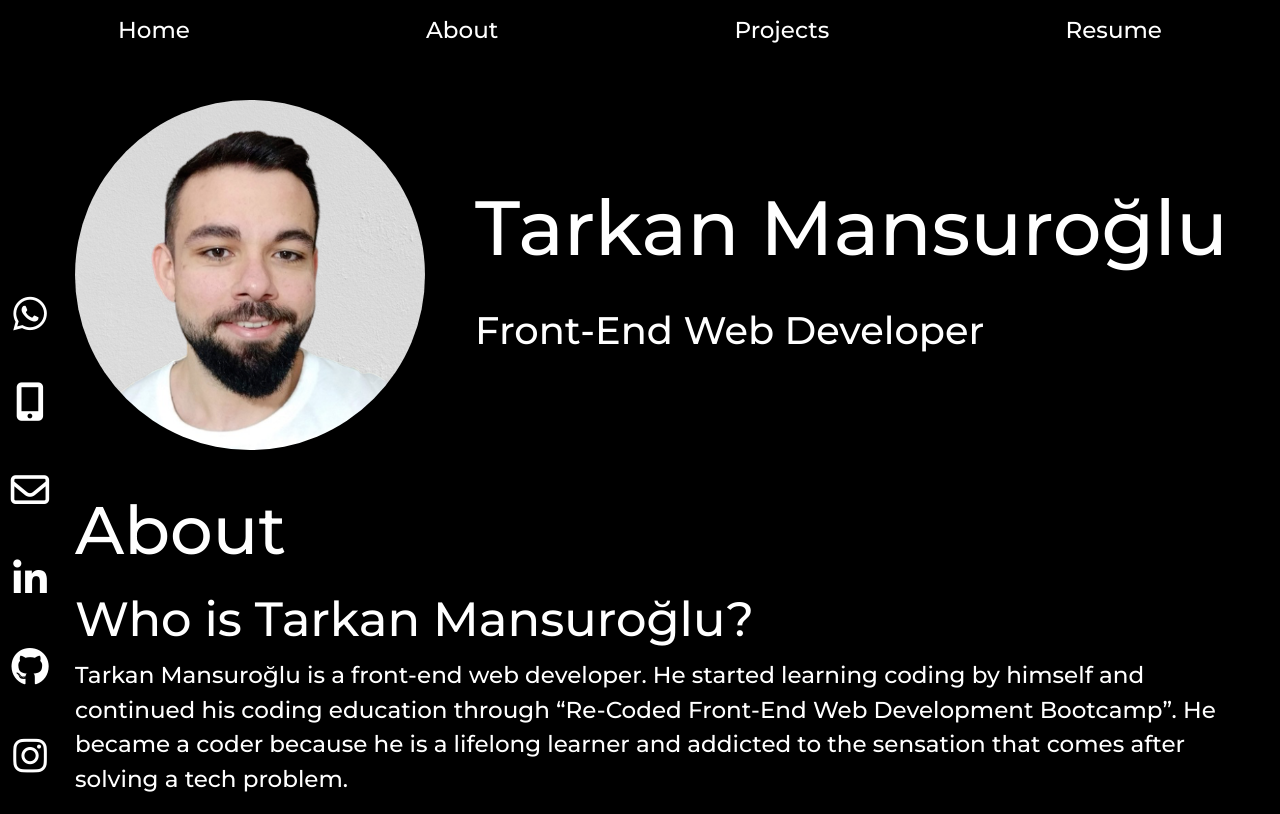
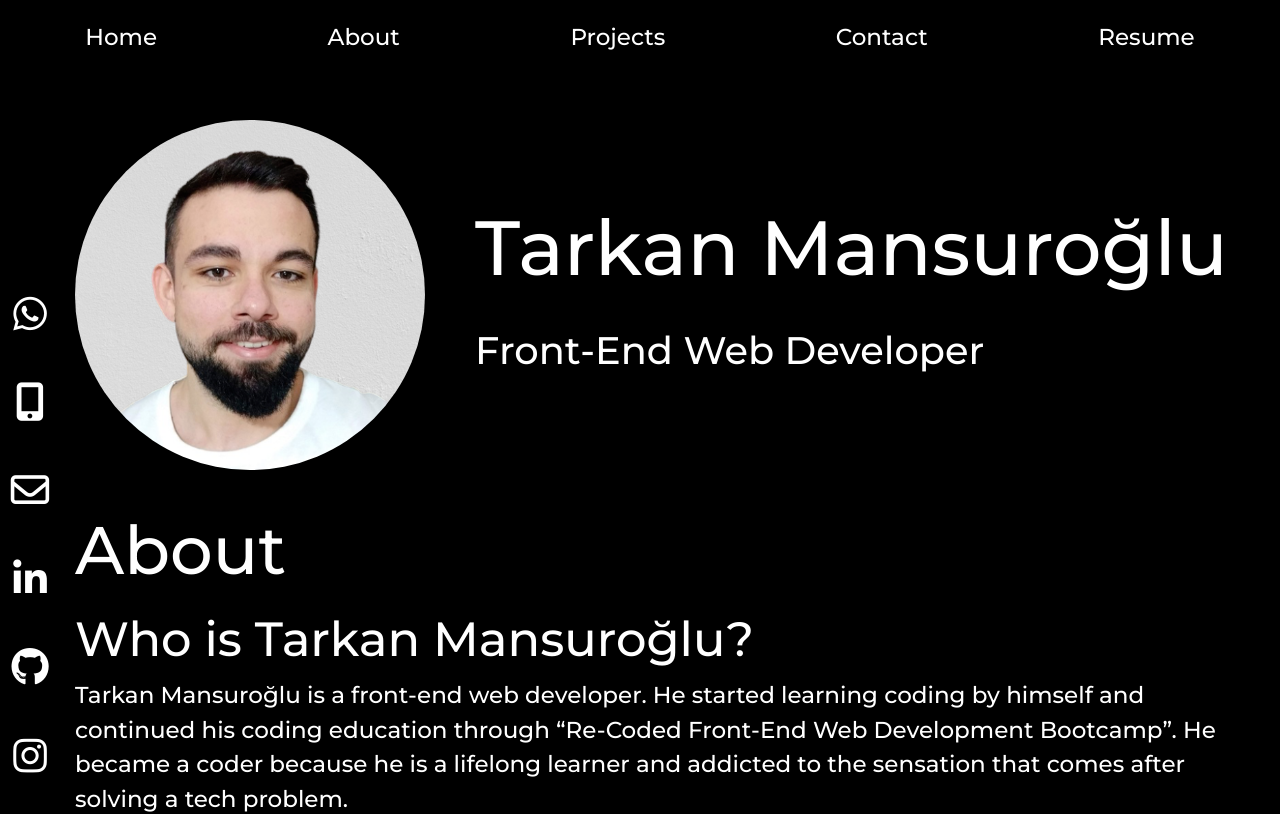
Before and after one commit to tmansuroglu/portfolio, a React (Create React App) app: page / in a window 1280 px wide. Shown: the top 814 px of the page. Built offline with nearby package versions, Linux system fonts and the light colour scheme.

Commit message:
refactor: navbar

```diff
--- a/src/App.jsx
+++ b/src/App.jsx
@@ -6,8 +6,10 @@ function App() {
   return (
     <>
       <Navbar />
-      <Sidebar />
-      <Home />
+      <div style={{ paddingTop: '100px' }}>
+        <Sidebar />
+        <Home />
+      </div>
     </>
   );
 }
--- a/src/components/Navbar/index.jsx
+++ b/src/components/Navbar/index.jsx
@@ -1,28 +1,69 @@
-import React, { useState } from 'react';
+import React, { Component } from 'react';
 import './index.scss';
-// import { Nav, Navbar, Button } from 'react-bootstrap';
 import { BrowserRouter as Router } from 'react-router-dom';
 import { HashLink } from 'react-router-hash-link';
-import ContactModal from '../ContactModal';
 
-const Navigation = () => {
-  // const [isExpanded, setIsExpanded] = useState(false);
-  const [modalVisibility, setModalVisibility] = useState(false);
-  const scrollWithOffset = (el) => {
+const NAVBAR_HEIGHT = 50;
+class Navigation extends Component {
+  constructor(props) {
+    super(props);
+    this.state = {
+      visible: true,
+      lastScrollPosition: 0,
+    };
+    this.onScroll = this.onScroll.bind(this);
+    this.scrollWithOffset = this.scrollWithOffset.bind(this);
+  }
+
+  // Adds an event listener when the component is mount.
+  componentDidMount() {
+    window.addEventListener('scroll', this.onScroll);
+  }
+
+  // Remove the event listener when the component is unmount.
+  componentWillUnmount() {
+    window.removeEventListener('scroll', this.onScroll);
+  }
+
+  // Hide or show the menu.
+  onScroll() {
+    const { lastScrollPosition } = this.state;
+    /* eslint-disable */
+    const currentScrollPosition =
+      window.pageYOffset || document.documentElement.scrollTop;
+    /* eslint-enable */
+    if (currentScrollPosition < 0) {
+      return;
+    }
+
+    // Stop executing this function if the difference between
+    // current scroll position and last scroll position is less than some offset
+    if (Math.abs(currentScrollPosition - lastScrollPosition) < NAVBAR_HEIGHT) {
+      return;
+    }
+    this.setState({
+      visible: currentScrollPosition < lastScrollPosition,
+      lastScrollPosition: currentScrollPosition,
+    });
+  }
+
+  scrollWithOffset = (el) => {
     const yCoordinate = el.getBoundingClientRect().top + window.pageYOffset;
     const yOffset = -50;
     window.scrollTo({ top: yCoordinate + yOffset, behavior: 'smooth' });
   };
 
+  render() {
+    const { visible } = this.state;
     return (
       <>
         <Router>
-        <div className="navbar-container">
+          <div className={`navbar-container ${visible ? '' : 'hide-navbar'}`}>
             <HashLink
               className="navbar-container__nav"
               smooth
               to="#top"
-            scroll={(el) => scrollWithOffset(el)}
+              scroll={(el) => this.scrollWithOffset(el)}
             >
               Home
             </HashLink>
@@ -30,7 +71,7 @@ const Navigation = () => {
               className="navbar-container__nav"
               smooth
               to="#about"
-            scroll={(el) => scrollWithOffset(el)}
+              scroll={(el) => this.scrollWithOffset(el)}
             >
               About
             </HashLink>
@@ -38,27 +79,97 @@ const Navigation = () => {
               className="navbar-container__nav"
               smooth
               to="#projects"
-            scroll={(el) => scrollWithOffset(el)}
+              scroll={(el) => this.scrollWithOffset(el)}
             >
               Projects
             </HashLink>
-          <HashLink
-            onClick={() => {
-              setModalVisibility(!modalVisibility);
-            }}
-            className="navbar-container__nav contact-button"
-          >
+            <HashLink className="navbar-container__nav contact-button">
               Contact
             </HashLink>
             <HashLink className="navbar-container__nav">Resume</HashLink>
           </div>
         </Router>
-      <ContactModal
+        {/* <ContactModal
           modalVisibility={modalVisibility}
           setModalVisibility={setModalVisibility}
-      />
+        /> */}
       </>
     );
-};
+  }
+}
+
+// const Navigation = () => {
+//   const [modalVisibility, setModalVisibility] = useState(false);
+//   const [isNavbarVisible, setIsNavbarVisible] = useState(true);
+//   const [prevScrollPos, setPrevScrollPos] = useState(window.pageYOffset);
+
+//   const scrollWithOffset = (el) => {
+//     const yCoordinate = el.getBoundingClientRect().top + window.pageYOffset;
+//     const yOffset = -50;
+//     window.scrollTo({ top: yCoordinate + yOffset, behavior: 'smooth' });
+//   };
+
+//   useEffect(() => {
+//     const handleScroll = () => {
+//       const currentScrollPos = window.pageYOffset;
+//       const visible = prevScrollPos > currentScrollPos;
+
+//       setPrevScrollPos(currentScrollPos);
+//       setIsNavbarVisible(visible);
+//     };
+
+//     const scrollHandler = window.addEventListener('scroll', handleScroll);
+
+//     return scrollHandler;
+//   }, []);
+
+//   return (
+//     <>
+//       <Router>
+//         <div
+//           className={`navbar-container ${isNavbarVisible ? '' : 'hide-navbar'}`}
+//         >
+//           <HashLink
+//             className="navbar-container__nav"
+//             smooth
+//             to="#top"
+//             scroll={(el) => scrollWithOffset(el)}
+//           >
+//             Home
+//           </HashLink>
+//           <HashLink
+//             className="navbar-container__nav"
+//             smooth
+//             to="#about"
+//             scroll={(el) => scrollWithOffset(el)}
+//           >
+//             About
+//           </HashLink>
+//           <HashLink
+//             className="navbar-container__nav"
+//             smooth
+//             to="#projects"
+//             scroll={(el) => scrollWithOffset(el)}
+//           >
+//             Projects
+//           </HashLink>
+//           <HashLink
+//             onClick={() => {
+//               setModalVisibility(!modalVisibility);
+//             }}
+//             className="navbar-container__nav contact-button"
+//           >
+//             Contact
+//           </HashLink>
+//           <HashLink className="navbar-container__nav">Resume</HashLink>
+//         </div>
+//       </Router>
+//       <ContactModal
+//         modalVisibility={modalVisibility}
+//         setModalVisibility={setModalVisibility}
+//       />
+//     </>
+//   );
+// };
 
 export default Navigation;
--- a/src/components/Navbar/index.scss
+++ b/src/components/Navbar/index.scss
@@ -4,10 +4,16 @@
   background: $black;
   display: inline-flex;
   align-items: center;
+  position: fixed;
   justify-content: space-around;
-  height: 60px;
   width: 100%;
-  margin-bottom: 20px;
+  padding: 20px 0 0;
+  // height: $navbar-height;
+  z-index: 9999;
+  // border-bottom: 1px groove $light-gray;
+  box-shadow: 0px 20px 20px 15px rgba(0, 0, 0, 1);
+  top: 0;
+  transition: top 0.3s;
   &__nav {
     text-decoration: none;
     &:hover {
@@ -16,8 +22,6 @@
   }
 }
 
-.contact-button {
-  @media only screen and (min-width: $sm) {
-    display: none !important;
-  }
+.hide-navbar {
+  top: -100px;
 }
```
Also changed, not shown: .eslintrc.js. Lines whose indentation alone changed are shown as unchanged.
